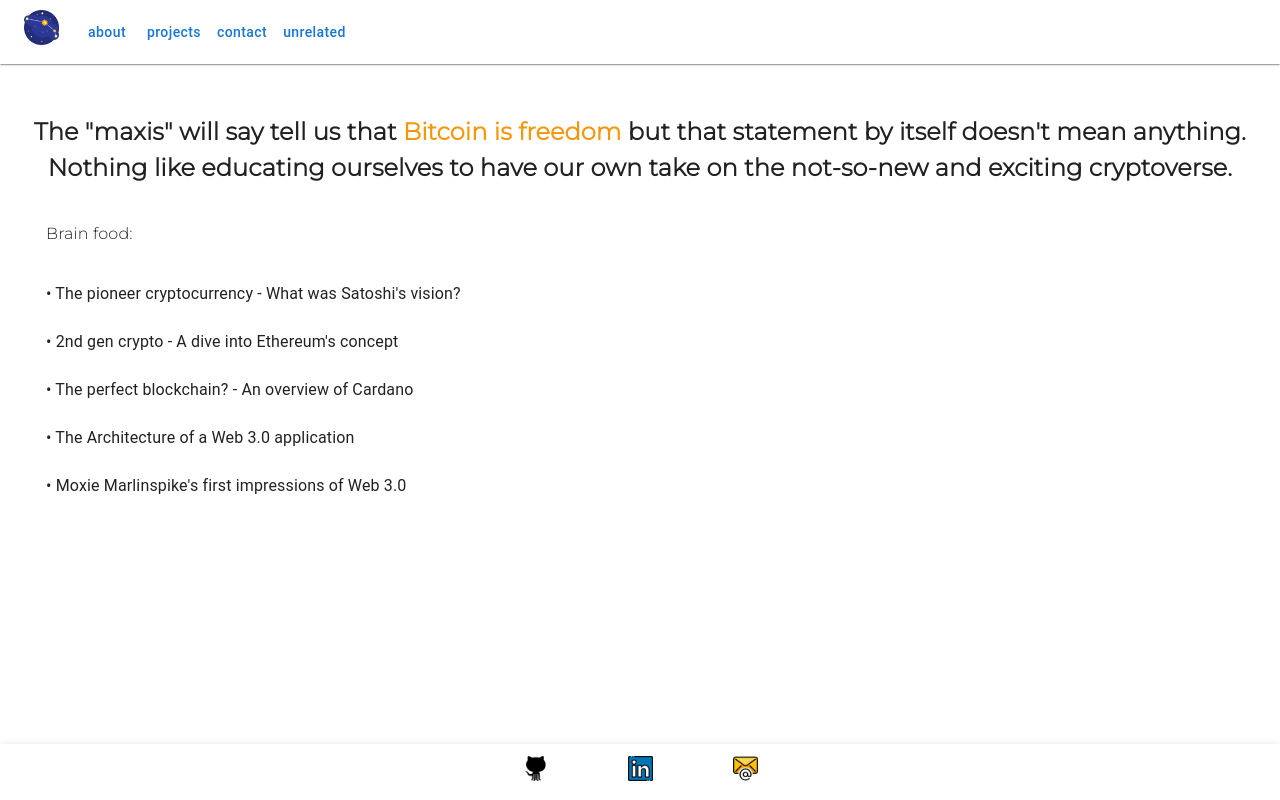
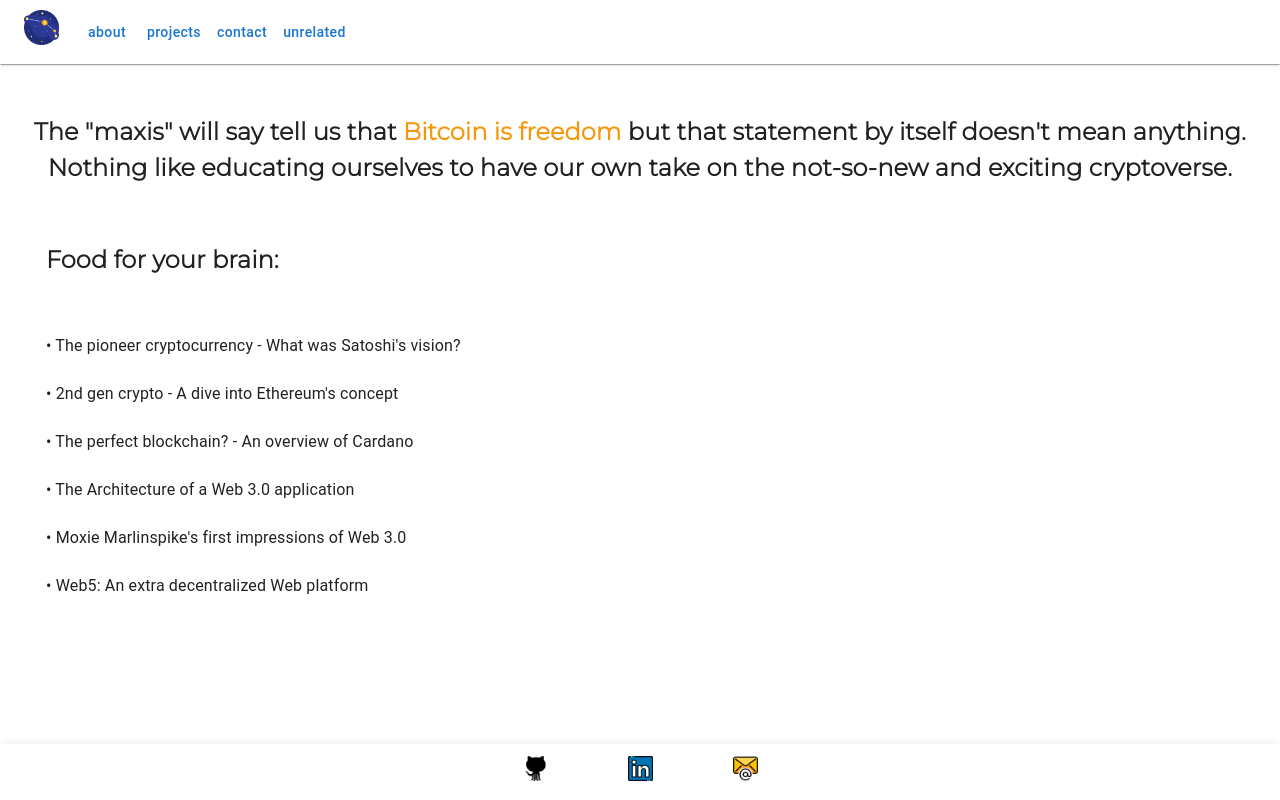
Before and after one commit to vntero/vntero-dot-com, a React (Create React App) app: page /blockchain in a window 1280 px wide. Built offline with nearby package versions, Linux system fonts and the light colour scheme.

Commit message:
added web5 to the blockchain section

```diff
--- a/src/components/Blockchain.jsx
+++ b/src/components/Blockchain.jsx
@@ -18,7 +18,7 @@
 
              <Box sx={{ width: '100%', maxWidth: 460, bgcolor: 'background.paper' }}>
                     <nav aria-label="main mailbox folders">
-                        <List><ListItem>Brain food:</ListItem></List>
+                        <List><ListItem><h1>Food for your brain:</h1></ListItem></List>
                     </nav>
 
                     <nav aria-label="secondary mailbox folders">
@@ -53,6 +53,12 @@
                             <a href='https://moxie.org/2022/01/07/web3-first-impressions.html' target="_blank" rel="noreferrer"><ListItemText primary="• Moxie Marlinspike's first impressions of Web 3.0"/></a>
                             </ListItemButton>
                         </ListItem>
+
+                        <ListItem disablePadding>
+                        <ListItemButton>
+                            <a href='https://developer.tbd.website/projects/web5/' target="_blank" rel="noreferrer"><ListItemText primary="• Web5: An extra decentralized Web platform"/></a>
+                            </ListItemButton>
+                        </ListItem>
                         </List>
                     </nav>
             </Box>
```
